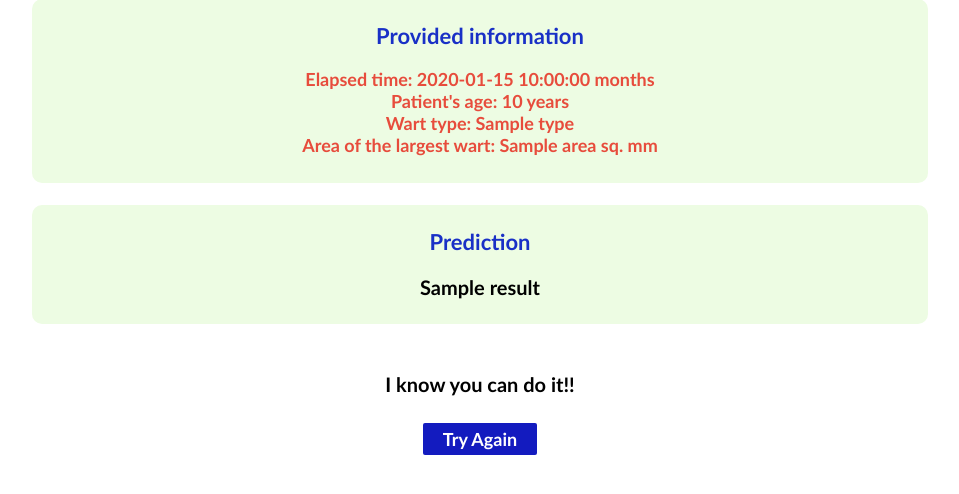
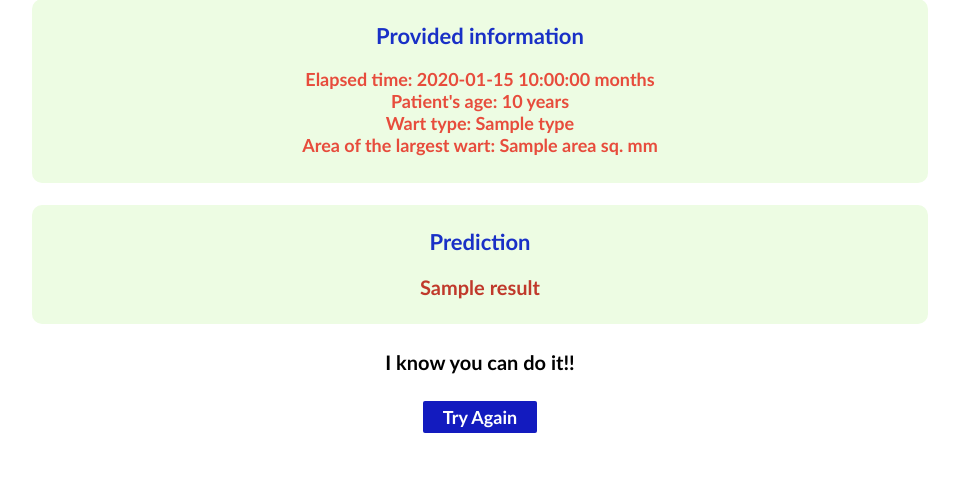
Before and after one commit to mamunur-ipe/ML-model-deployment, a Flask app: template templates/input_error_wart.html in a window 1280 px wide. Shown: the part 135-629 px from the top of the page, without its empty margins (160-1119 px from the left). Run offline with Flask 2, Linux system fonts and the light colour scheme; the template is opened without the code that fills it: most values are stand-ins (such as "Sample title", 1, 10 or a date in 2020).

Commit message:
Update input_error_wart.html

```diff
--- a/templates/input_error_wart.html
+++ b/templates/input_error_wart.html
@@ -38,11 +38,11 @@
 <div id="box_center">
 
    <h2> Prediction </h2>
-   <p style="font-size: 20px;font-weight:bold;"> {{ result }} </p>
+   <p style="font-size: 20px;font-weight:bold;color:#C0392B;"> {{ result }} </p>
 
 </div>
 
-   <br>
+
 <div style="font-size: 20px;font-weight:bold;text-align:center;">
    <h4> I know you can do it!! </h4>
 
```
